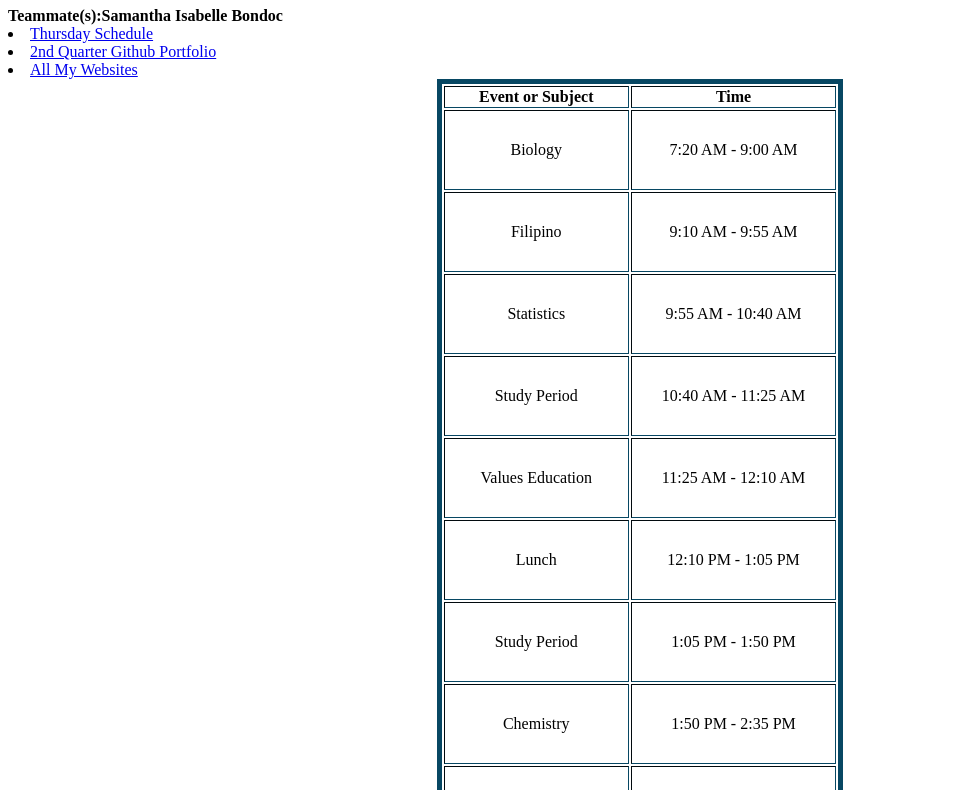
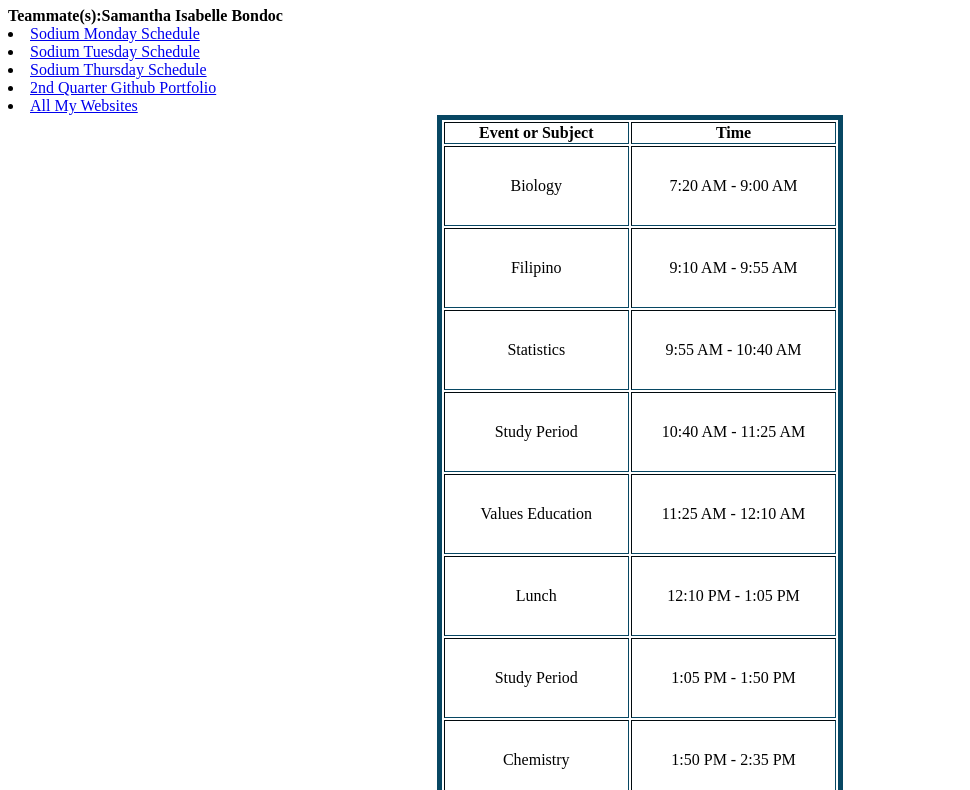
Before and after one commit to Audrey-cpu-arch/CS3_2ndQtrPortfolio_SodiumCAYABYAB-NEW-, a plain HTML site: page 2Q1GSodiumCayabyab.html in a window 1280 px wide. Shown: the part 73-863 px from the top of the page, without its empty margins (0-970 px from the left). Drawn offline with Linux system fonts and the light colour scheme.

Commit message:
25th commit

```diff
--- a/2Q1GSodiumCayabyab.html
+++ b/2Q1GSodiumCayabyab.html
@@ -49,7 +49,9 @@
 <b> Teammate(s):Samantha Isabelle Bondoc</b>
 
 <nav>
-    <li> <a href = "2Q2SodiumThursSched.html">Thursday Schedule</a></li>
+    <li> <a href = "https://bell-404.github.io/2Q19SodiumBondoc.html/public/MondaySchedule.html "> Sodium Monday Schedule</a></li>
+    <li> <a href = "https://bell-404.github.io/2Q19SodiumBondoc.html/public/TuesdaySchedule.html">Sodium Tuesday Schedule</a></li>
+    <li> <a href = "2Q2SodiumThursSched.html"> Sodium Thursday Schedule</a></li>
     <li> <a href = "https://github.com/Audrey-cpu-arch/CS3_2ndQtrPortfolio_SodiumCAYABYAB-NEW-.git"> 2nd Quarter Github Portfolio</a></li>
     <li> <a href = "index.html"> All My Websites</a></li>
 </nav>
```
Also changed, not shown: 2Q2SodiumThursSched.html (+2 -3 lines).
